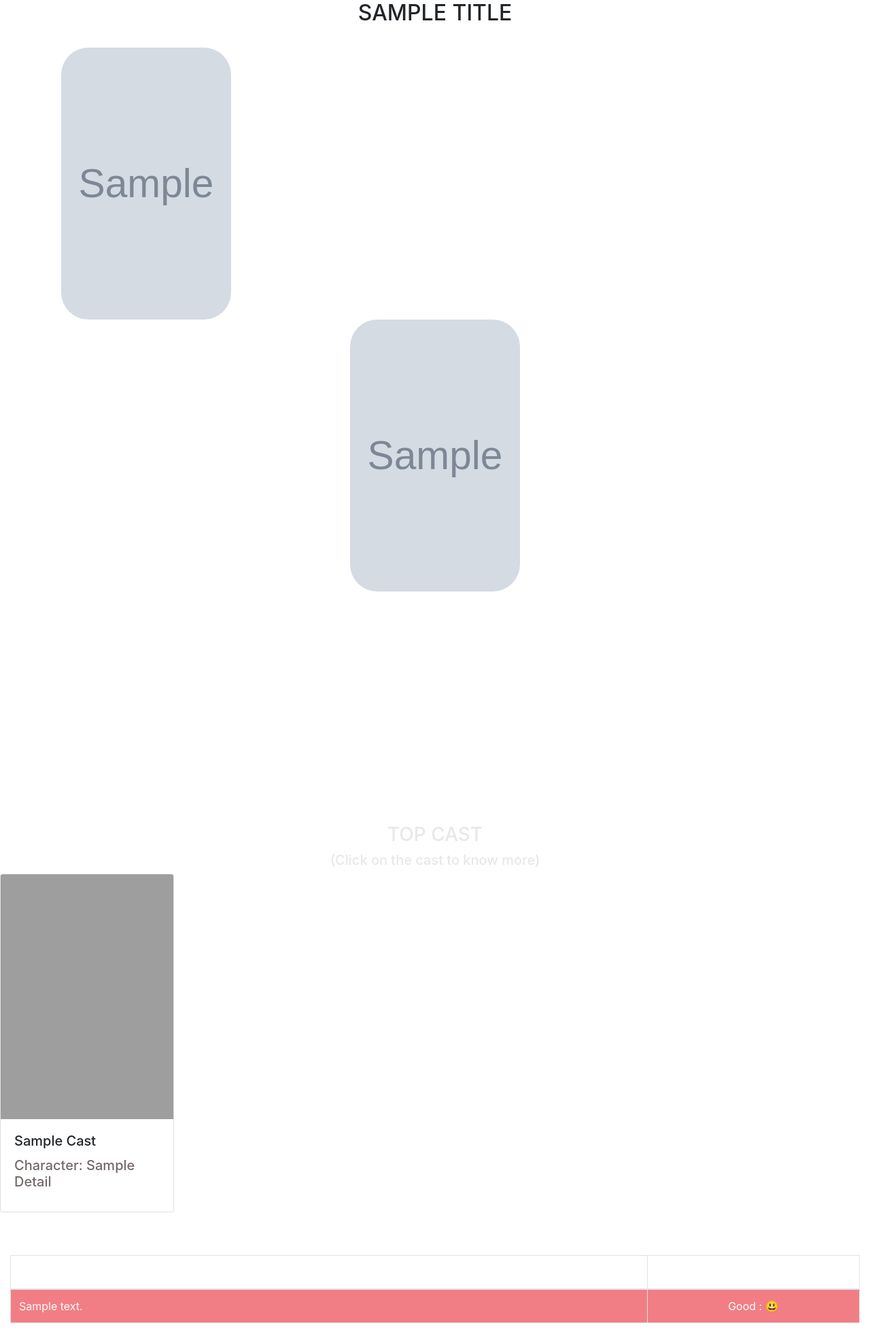
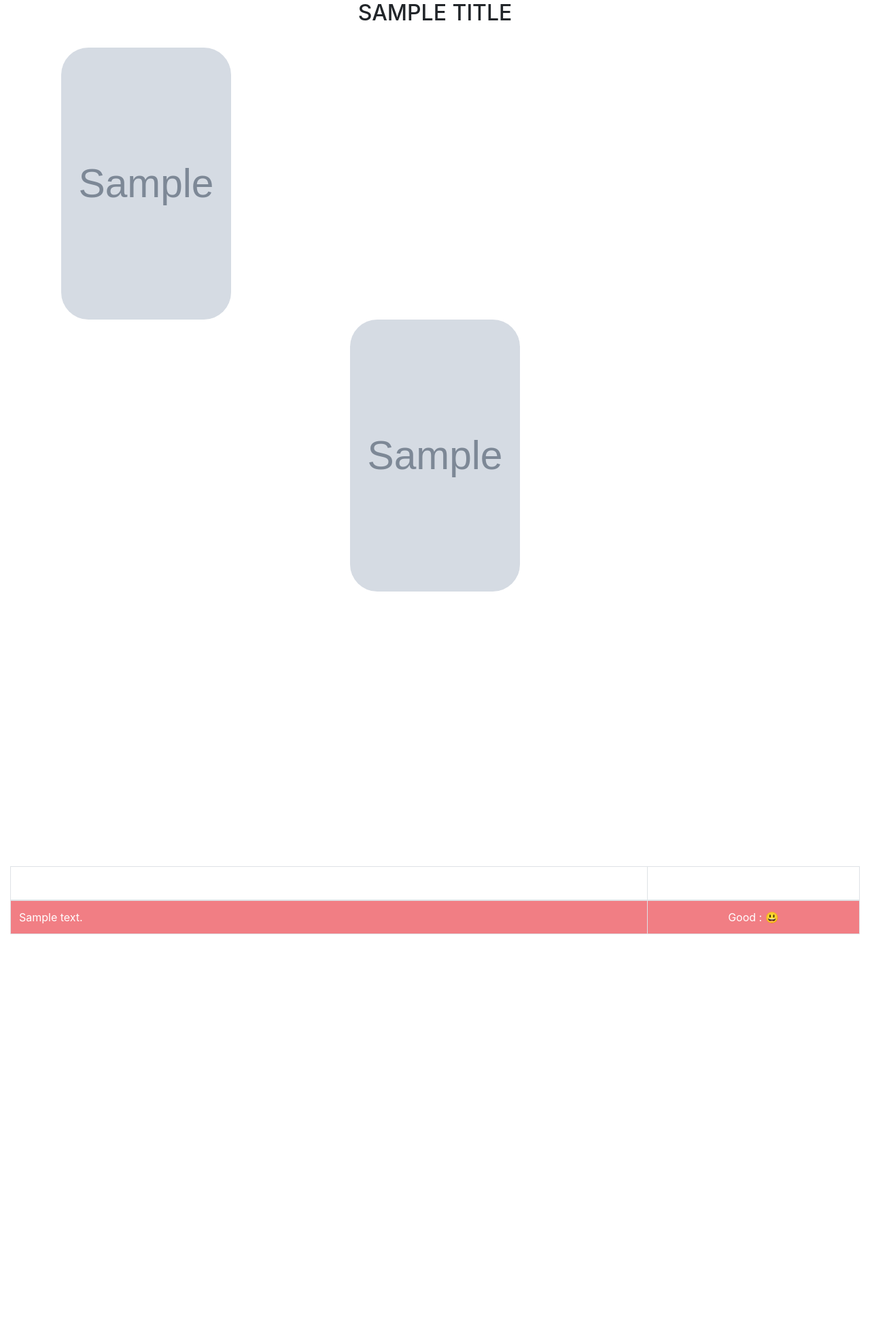
Before and after one commit to kishan0725/The-Movie-Cinema, a Flask app: template templates/recommend.html in a window 1280 px wide. Shown: the whole page at 68% size. After the commit the page ends 1374 px from the top, so only its background shows below. Run offline with Flask 2, Linux system fonts and the light colour scheme; the template is opened without the code that fills it: most values are stand-ins (such as "Sample title", 1, 10 or a date in 2020); grey boxes marked "Sample" are stand-in pictures; parts of the project's set-up code (start-up, migrations or seed data) failed here and were passed over; some libraries are stand-ins or nearby versions; grey boxes are pictures that could not be loaded.

Commit message:
Update recommend.html

```diff
--- a/templates/recommend.html
+++ b/templates/recommend.html
@@ -80,6 +80,7 @@
   </div>
   {% endfor %}
 
+  {% if casts|length > 1 %}
     <div class="movie" style="color: #E8E8E8;">
         <center>
       <h3>TOP CAST</h3>
@@ -87,9 +88,10 @@
     </center>
     </div>
 
+
     <div class="movie-content">
         {% for name, details in casts.items() if not casts.hidden %}
-        <div class="castcard card" style="width: 16rem;" title="Click to know more about {{name}}" data-toggle="modal" data-target="#{{details[0]}}">
+          <div class="castcard card" style="width: 15rem;" title="Click to know more about {{name}}" data-toggle="modal" data-target="#{{details[0]}}">
             <img class="card-img-top" id="{{details[0]}}" height="360" width="240" alt="{{name}} - profile" src="{{details[2]}}">
             <div class="card-body">
               <h5 class="card-title">{{name|title}}</h5>
@@ -98,6 +100,7 @@
           </div>
       {% endfor %}
     </div>
+  {% endif %}
 
   <center>
     {% if reviews %}
@@ -129,13 +132,19 @@
     		</tbody>
  		 </table>
     </div>
+    {% if (curr_date) and (movie_rel_date) %}
       {% elif curr_date < movie_rel_date %}
       <div style="color:white;">
         <h1 style="color:white"> This movie is not released yet. Stay tuned! </h1>
       </div>
       {% else %}
       <div style="color:white;">
-      <h1 style="color:white"> Sorry, the reviews for this movie is not available! :( </h1>
+        <h1 style="color:white"> Sorry, the reviews for this movie are not available! :( </h1>
+      </div>
+      {% endif %}
+    {% else %}
+      <div style="color:white;">
+        <h1 style="color:white"> Sorry, the reviews for this movie are not available! :( </h1>
       </div>
     {% endif %}
   </center>
@@ -149,7 +158,7 @@
 
     <div class="movie-content">
       {% for poster, details in movie_cards.items() if not movie_cards.hidden %}
-        <div class="card" style="width: 16rem;" title="{{details[1]}}" onclick="recommendcard(this)">
+        <div class="card" style="width: 15rem;" title="{{details[1]}}" onclick="recommendcard(this)">
           <img class="card-img-top" height="360" width="240" alt="{{details[0]}} - poster" src={{poster}}>
           <div class="card-body">
             <h5 class="card-title">{{details[0]}}</h5>
```
Lines whose indentation alone changed are shown as unchanged.
